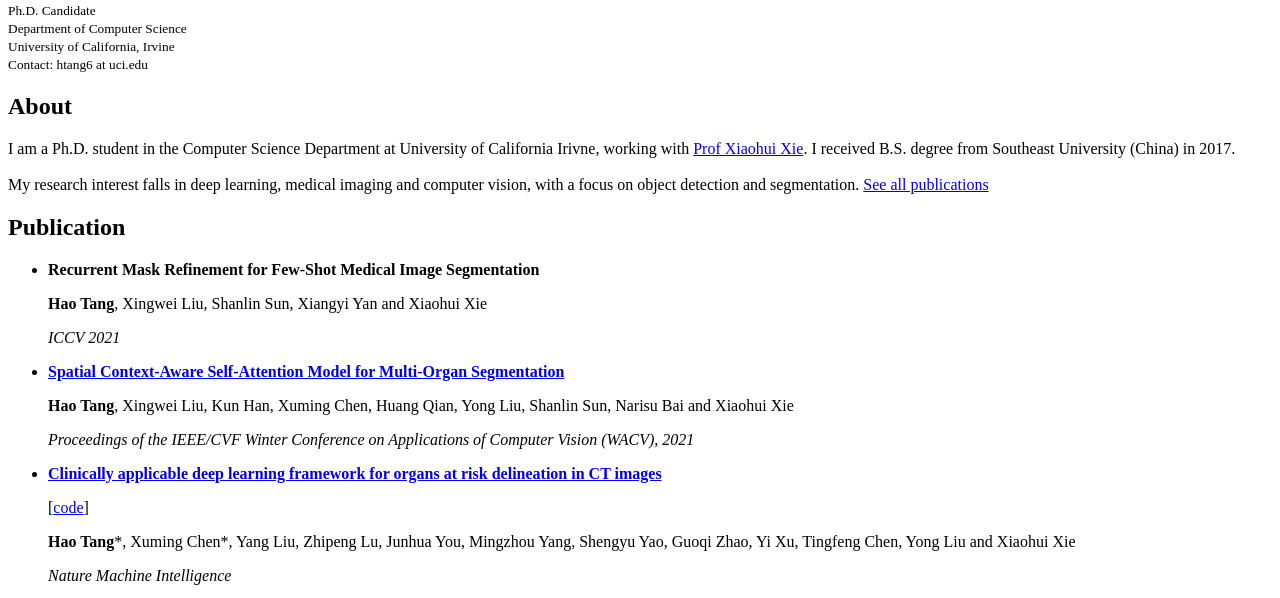
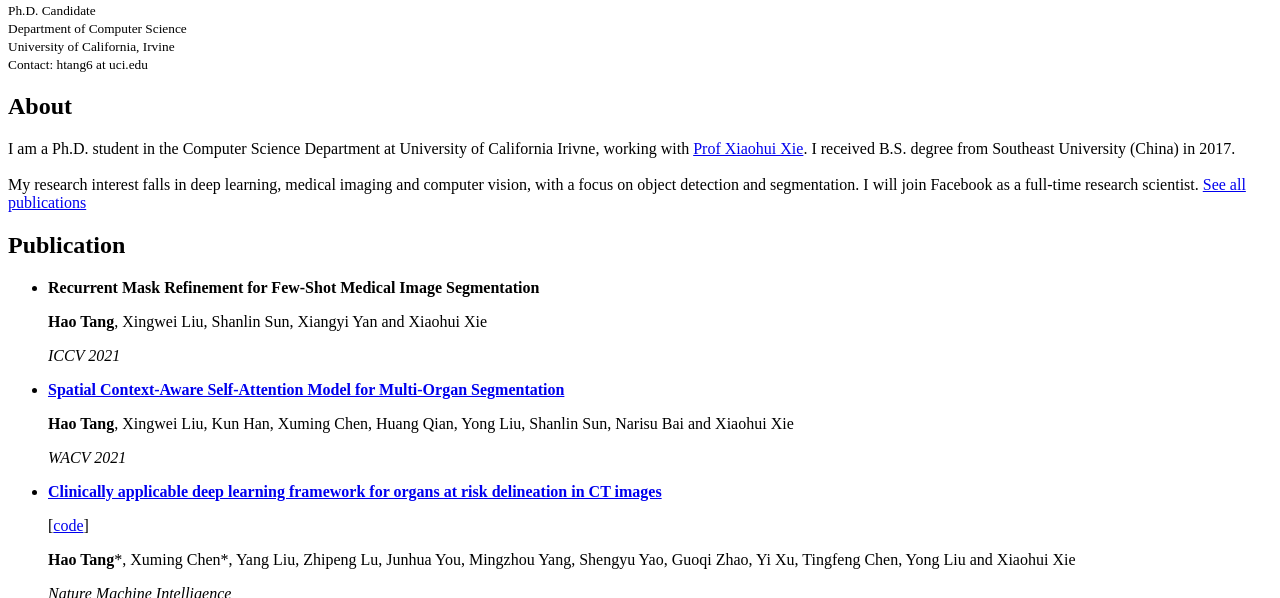
Before and after one commit to tanghaotommy/tanghaotommy.github.io, a plain HTML site: page index.html in a window 1280 px wide. Shown: the part 79-677 px from the top of the page. Drawn offline with Linux system fonts and the light colour scheme.

Commit message:
Update index.html

```diff
--- a/index.html
+++ b/index.html
@@ -28,6 +28,8 @@
         My research interest falls in deep learning, medical imaging and computer vision, with a focus on
         object detection and segmentation.
 
+        I will join Facebook as a full-time research scientist.
+
         <a href=https://scholar.google.com/citations?user=2X3D1-4AAAAJ&hl=en>See all publications</a>
     </p>
     </div>
@@ -44,7 +46,7 @@
           <li><b><a href=https://openaccess.thecvf.com/content/WACV2021/html/Tang_Spatial_Context-Aware_Self-Attention_Model_for_Multi-Organ_Segmentation_WACV_2021_paper.html>Spatial Context-Aware Self-Attention Model for Multi-Organ Segmentation</a></b>
           <p class='content'> <strong>Hao Tang</strong>, Xingwei Liu, Kun Han, Xuming Chen, Huang Qian, Yong Liu, Shanlin Sun, Narisu Bai and Xiaohui Xie
           </p>
-          <p> <I>Proceedings of the IEEE/CVF Winter Conference on Applications of Computer Vision (WACV), 2021</I></p>
+          <p> <I>WACV 2021</I></p>
         </li>
     </ul>
     <ul class="publication">
```
